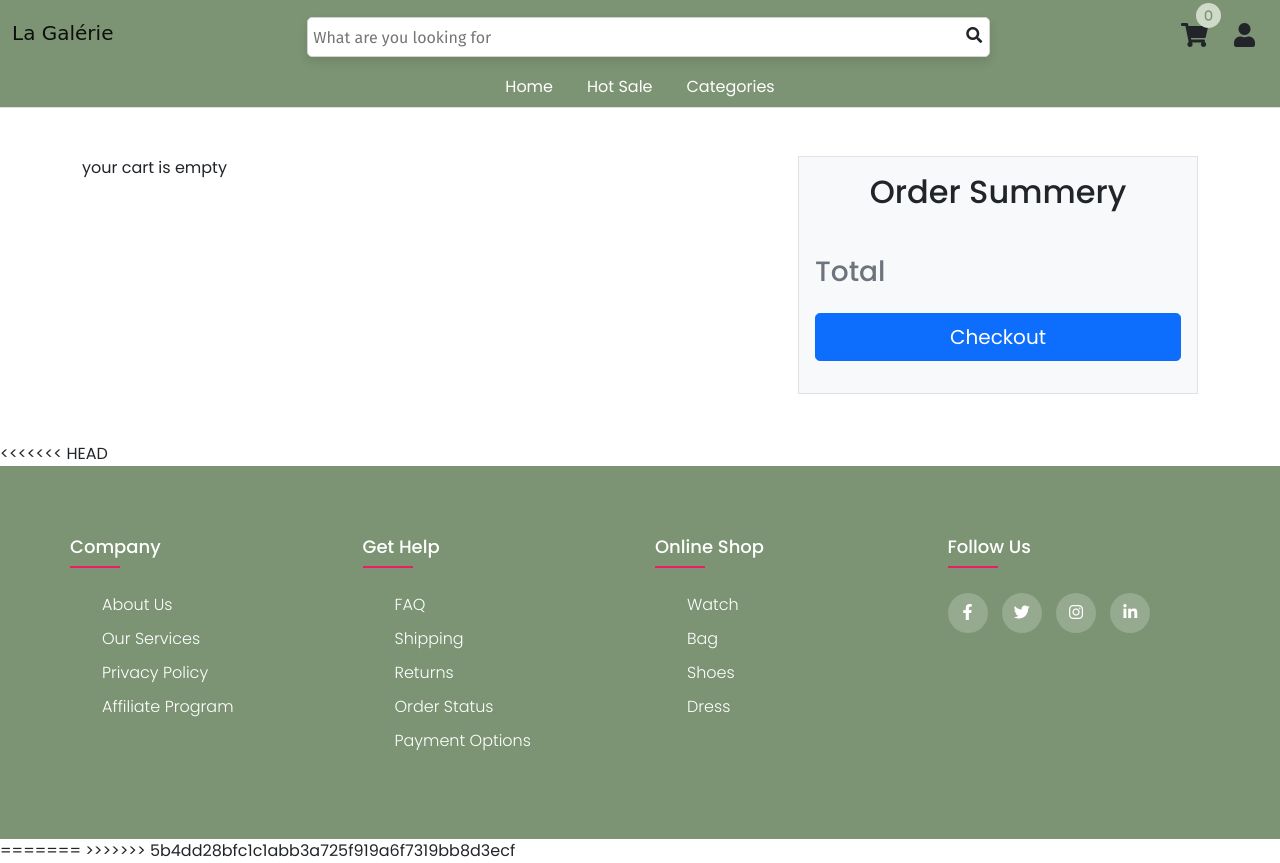
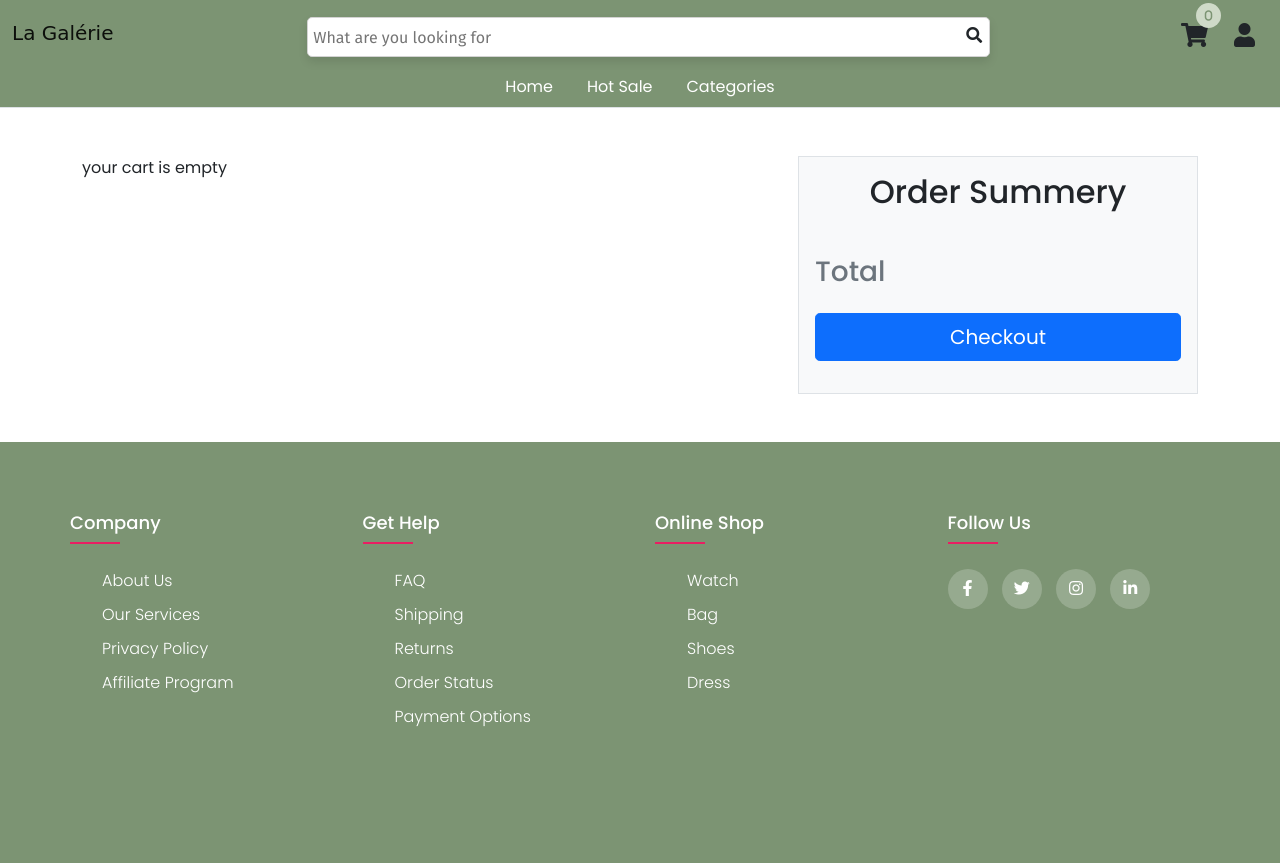
Before and after one commit to hossamAlhamidi/onlineStore, a PHP site: page /cart.php in a window 1280 px wide. After the commit the page ends 726 px from the top, so only its background shows below. Run offline with PHP 8.4, Linux system fonts and the light colour scheme; data that the repository does not hold is empty; some libraries are stand-ins or nearby versions.

Commit message:
footer conflict

```diff
--- a/cart.php
+++ b/cart.php
@@ -169,12 +169,10 @@ console.log(arr_storage)
 </div>
 
 </div>
-<<<<<<< HEAD
 <?php
    include 'Footer.php'
   ?>
 
-=======
 <script>
   // console.log(document.cookie.split(`; productid=`));
 //  let cookie_object = document.cookie.split(";").map(cookie=> cookie.split("="))
@@ -203,7 +201,6 @@ console.log(arr_storage)
 //   console.log("yes")
 // })
 </script>
->>>>>>> 5b4dd28bfc1c1abb3a725f919a6f7319bb8d3ecf
 <script src="https://cdn.jsdelivr.net/npm/bootstrap@5.1.3/dist/js/bootstrap.min.js" integrity="sha384-QJHtvGhmr9XOIpI6YVutG+2QOK9T+ZnN4kzFN1RtK3zEFEIsxhlmWl5/YESvpZ13" crossorigin="anonymous"></script>
 </body>
 </html>
```
